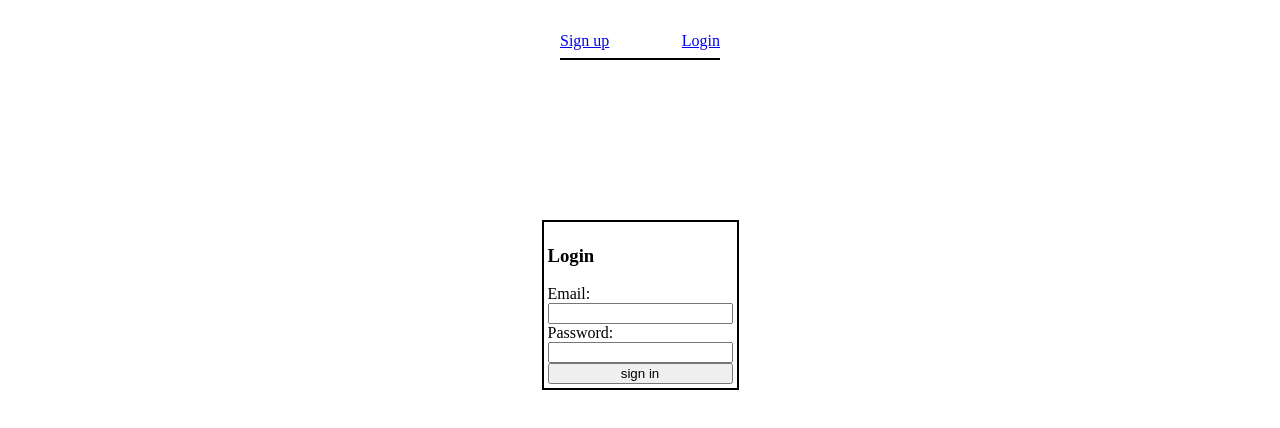
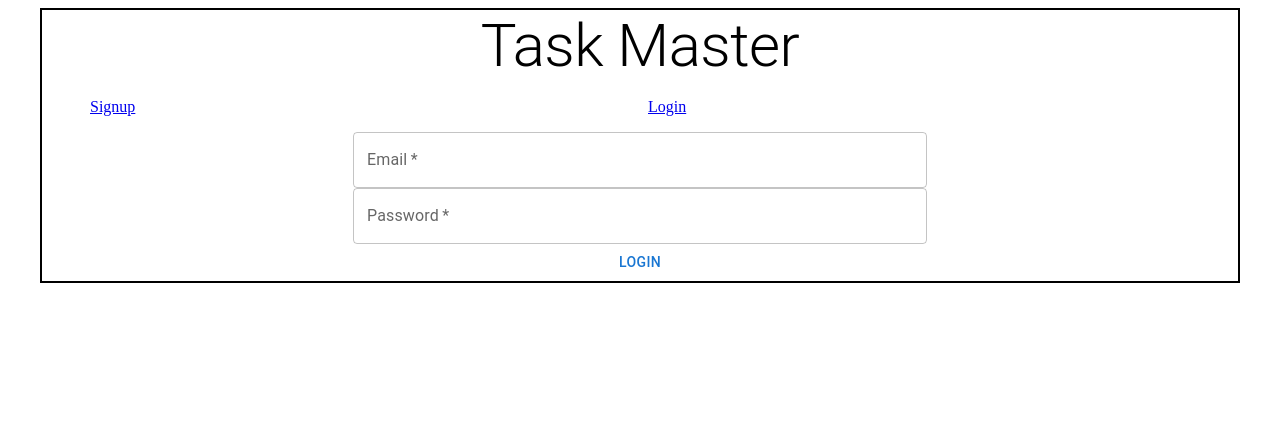
Before and after one commit to ajineer/MERN_TASK_MASTER, a React (Vite) app in the folder client/: page /login in a window 1280 px wide. Shown: the top 428 px of the page. Built offline with nearby package versions, Linux system fonts and the light colour scheme.

Commit message:
added MUI styled componenets to navigation and main app component.

```diff
--- a/client/package.json
+++ b/client/package.json
@@ -10,6 +10,9 @@
     "preview": "vite preview"
   },
   "dependencies": {
+    "@emotion/react": "^11.11.4",
+    "@emotion/styled": "^11.11.0",
+    "@mui/material": "^5.15.12",
     "react": "^18.2.0",
     "react-dom": "^18.2.0",
     "react-router-dom": "^6.22.2"
--- a/client/src/App.jsx
+++ b/client/src/App.jsx
@@ -4,6 +4,7 @@ import Login from "./pages/Login"
 import Signup from "./pages/Signup"
 import { Routes, Route, Navigate } from "react-router-dom"
 import { useAuthContext } from "./hooks/useAuthContext"
+import { Container } from "@mui/material"
 
 
 function App() {
@@ -12,12 +13,14 @@ function App() {
 
   return (
     <div>
+      <Container maxWidth='lg' sx={{border: 'black solid 2px'}}>
         <NavBar/>
         <Routes>
           <Route path='/' element={user ? <Home/> : <Navigate to="/login"/>}/>
           <Route path='/login' element={!user ? <Login/> : <Navigate to='/'/>}/>
           <Route path='/signup' element={!user ? <Signup/> : <Navigate to='/'/>}/>
         </Routes>
+      </Container>
     </div>
   )
 }
--- a/client/src/components/NavBar.jsx
+++ b/client/src/components/NavBar.jsx
@@ -1,6 +1,8 @@
 import { Link } from "react-router-dom"
 import { useLogout } from "../hooks/useLogout"
 import { useAuthContext } from "../hooks/useAuthContext"
+import { Button, Container, Grid, Typography } from "@mui/material"
+import { primary } from "../styles/colors"
 
 const NavBar = () => {
 
@@ -13,45 +15,33 @@ const NavBar = () => {
 
 
     return (
-        <nav
-          style={{
-            margin: '2rem auto 0 auto',
-            width: '10rem',
-            borderBottom: 'solid black 2px',
-            paddingBottom: '.5rem'
-          }}
-        >
-          {user && (<div>
-            <button
-              style={{
-                display: 'block',
-                margin: '0 auto 0 auto'
-              }}
-              onClick={() => handleClick()}>Log out</button>
-          </div>)}
-
-          {!user && (
-          <div
-            style={{
-              display: 'flex',
-              justifyContent: 'space-between',
-              width: '100%'
-            }}
-          >
-            <Link to='/signup'>Sign up</Link>
-            <Link to='/login'>Login</Link>
-          </div>)}
-
-          {user && (<div
-            style={{
-              display: 'flex'
-            }}
-          >
-            <Link to='/'>Home</Link>
-          </div>)}
-
-        </nav>
-
+        <nav>
+          <Container>
+              {user?
+              <Grid container spacing={2}>
+                <Grid item xs={12}>
+                    <Typography variant="h2" component="h2">Task Master</Typography>
+                </Grid>
+                <Grid item xs={6}>
+                    <Link to='/'>Home</Link>
+                </Grid>
+                <Grid item xs={6}>
+                    <Button onClick={() => handleClick()}>Log out</Button>
+                </Grid>
+              </Grid>:
+              <Grid container spacing={2}>
+                <Grid item xs={12}>
+                    <Typography align="center" variant="h2" component="h2">Task Master</Typography>
+                </Grid>
+                <Grid item xs={6}>
+                    <Link to='/signup'>Signup</Link>
+                </Grid>
+                <Grid item xs={6}>
+                    <Link to='/login'>Login</Link>
+                </Grid>
+              </Grid>}
+            </Container>
+          </nav>
     )
 }
 
--- a/client/src/pages/Login.jsx
+++ b/client/src/pages/Login.jsx
@@ -1,5 +1,7 @@
 import { useState } from "react"
 import { useLogin } from '../hooks/useLogin'
+import { TextField, Button, Typography } from '@mui/material'
+import { primary } from "../styles/colors"
 
 const Login = () => {
     const [email, setEmail] = useState('')
@@ -13,32 +15,38 @@ const Login = () => {
     }
 
     return (
-        <form
-            onSubmit={(e) => handleSubmit(e)}
-            style={{
-                display: 'flex',
-                flexDirection: 'column',
-                width:'fit-content',
-                margin: '10rem auto 0 auto',
-                border: 'solid 2px black',
-                padding: '4px'
-            }}
-        >
-            <h3>Login</h3>
-            <label>Email:</label>
-            <input
-                type='email'
-                onChange={(e) => setEmail(e.target.value)}
-                value={email}
-            />
-            <label>Password:</label>
-            <input
-                type='password'
-                onChange={(e) => setPassword(e.target.value)}
-                value={password}
-            />
-            <input disabled={isLoading} type='submit' value='sign in'/>
-            {error && <div>{error}</div>}
+        // <form
+        //     onSubmit={(e) => handleSubmit(e)}
+        //     style={{
+        //         display: 'flex',
+        //         flexDirection: 'column',
+        //         width:'fit-content',
+        //         margin: '10rem auto 0 auto',
+        //         border: 'solid 2px black',
+        //         padding: '4px'
+        //     }}
+        // >
+        //     <h3>Login</h3>
+        //     <label>Email:</label>
+        //     <input
+        //         type='email'
+        //         onChange={(e) => setEmail(e.target.value)}
+        //         value={email}
+        //     />
+        //     <label>Password:</label>
+        //     <input
+        //         type='password'
+        //         onChange={(e) => setPassword(e.target.value)}
+        //         value={password}
+        //     />
+        //     <input disabled={isLoading} type='submit' value='sign in'/>
+        //     {error && <div>{error}</div>}
+        // </form>
+        <form style={{display: 'flex', flexDirection: 'column', width: '50%', margin: '1rem auto 0 auto'}}>
+            <TextField type="email" required label="Email"/>
+            <TextField type="password" required label="Password"/>
+            <Button>Login</Button>
+            {error && <Typography>{error}</Typography>}
         </form>
     )
 }
--- /dev/null
+++ b/client/src/styles/colors.js
@@ -0,0 +1,6 @@
+export const primary = '#A88D6D'
+export const secondary = '#7495A8'
+export const accent1 = '#7495A8'
+export const accent2 = '#E3FSFF'
+export const red = '#E13F0A'
+export const green = '#76E01F'
```
Also changed, not shown: 1 other file (tests, documents, lock files or other folders). Lines whose indentation alone changed are shown as unchanged.
